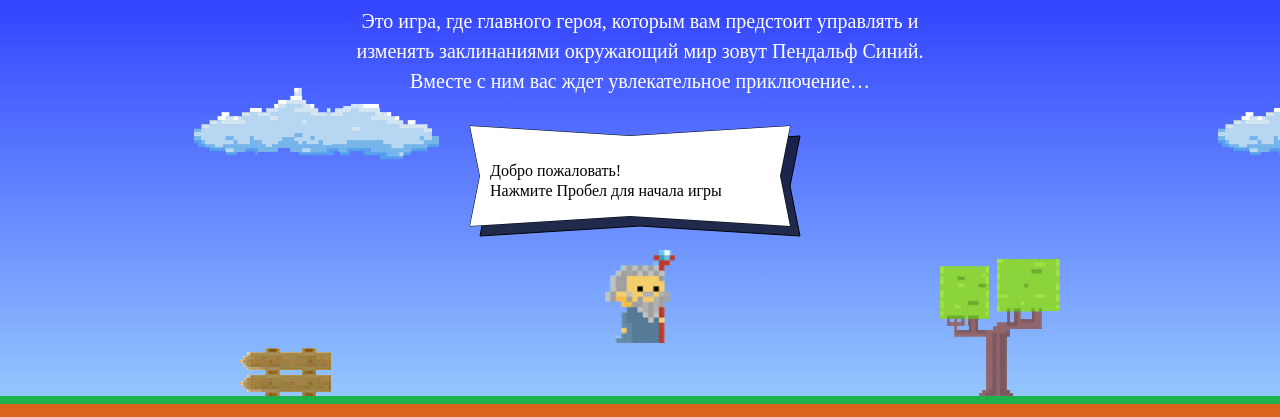
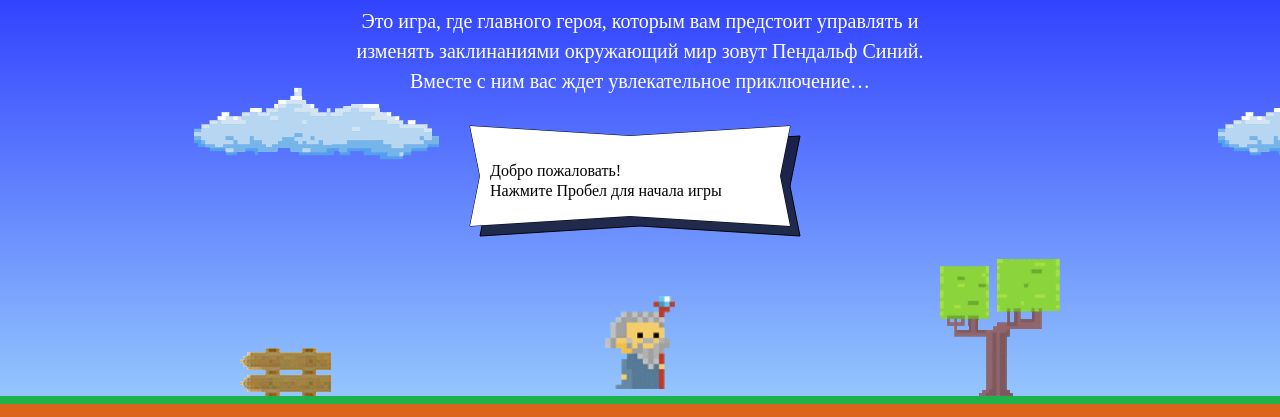
Before and after one commit to KidNinjja/121730-code-and-magick, a website: page index.html in a window 1280 px wide. Shown: the part 203-620 px from the top of the page. Drawn offline with Linux system fonts and the light colour scheme; a web font is replaced by a local one.

Commit message:
Изменил подсчет точки для отрисовки

```diff
--- a/index.html
+++ b/index.html
@@ -54,7 +54,7 @@
   };
 
   var getWizardY = function(height) {
-    return height / 3 * 2 - (getWizardHeight() / 2);
+    return height / 3 * 2;
   };
 </script>
 <script src="js/game.js" type="application/javascript"></script>
```
